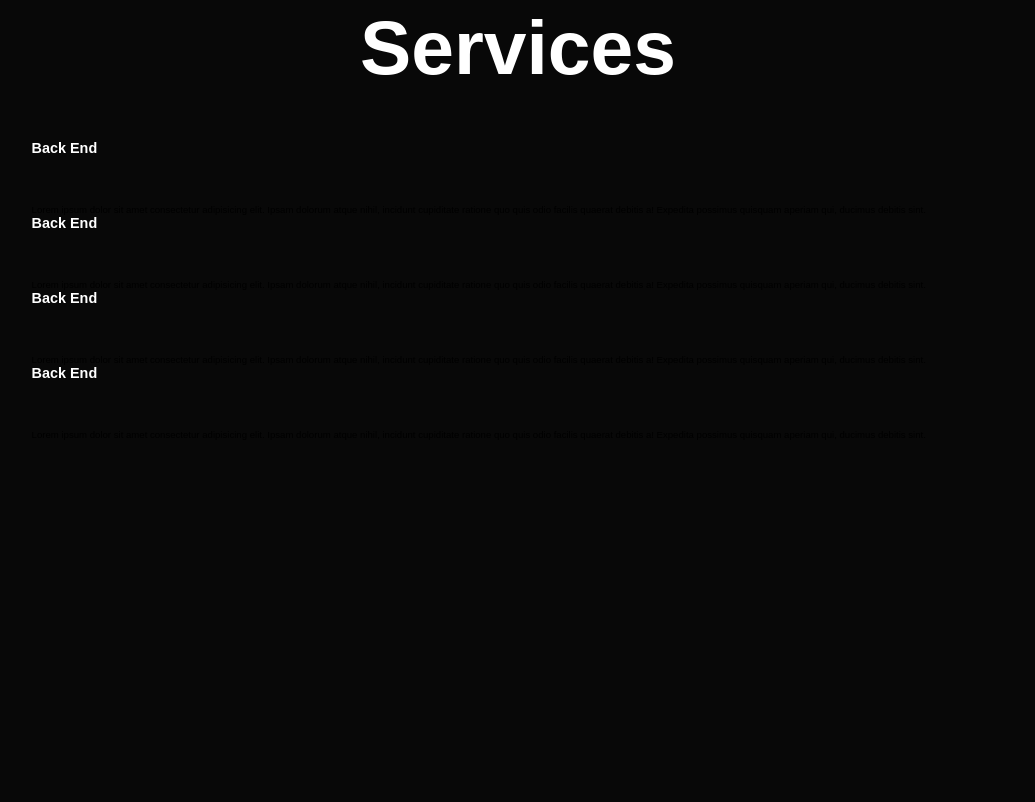
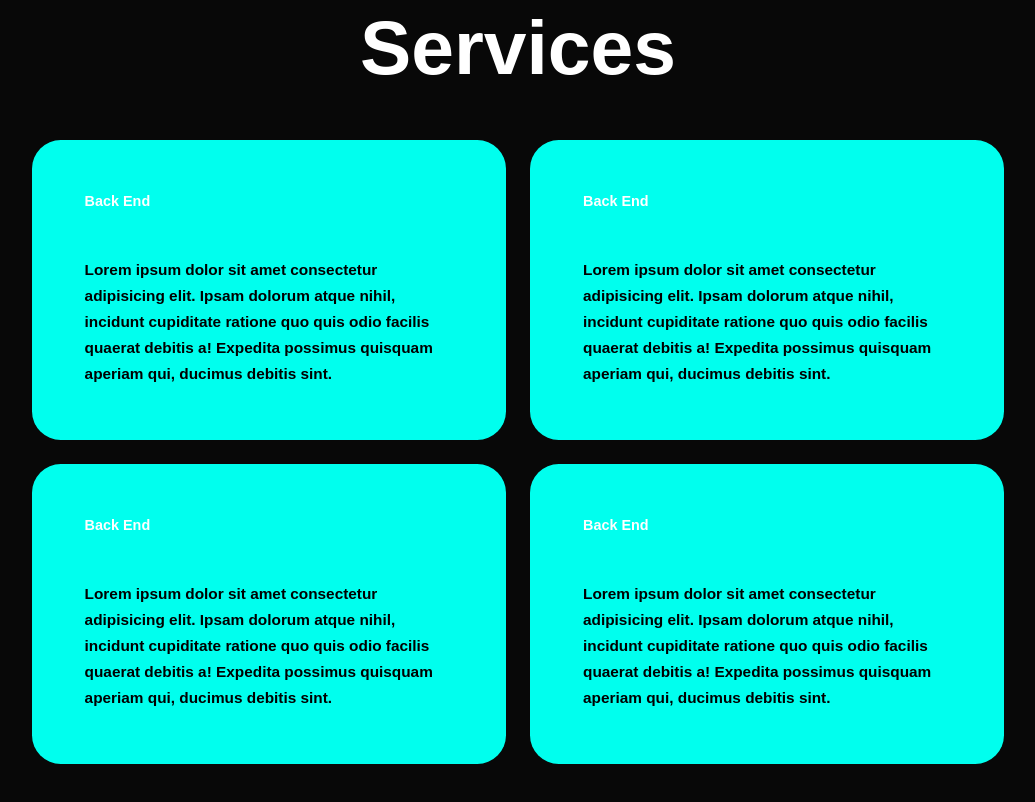
Before and after one commit to fadhil9898/itw2025_b_253040072, a plain HTML site: page itw2025_project1_253040072/index.html in a window 1280 px wide. Shown: the part 2370-3172 px from the top of the page, without its empty margins (122-1157 px from the left). Before the commit the page ends 3077 px from the top, so only its background shows below. Drawn offline with Linux system fonts and the light colour scheme.

Commit message:
service html/css done

```diff
--- a/itw2025_project1_253040072/style.css
+++ b/itw2025_project1_253040072/style.css
@@ -357,4 +357,44 @@ span{
     margin-bottom: 5rem;
     color: white;
 }
-.
+.services-container{
+    display: grid;
+    grid-template-columns: repeat(2,1fr);
+    align-items: center;
+    gap: 2.5rem;
+}
+.service-box{
+    background-color: var(--main-color);
+    height: 300px;
+    border-radius: 3rem;
+    border: 5px solid transparent;
+    cursor: pointer;
+    transition: 0.4s ease-in-out;
+}
+.service-box:hover{
+    background: white;
+    color: black;
+    border: 5px solid var(--main-color);
+    transform: scale(1.03);
+}
+.service-box .service-info{
+    display: flex;
+    flex-direction: column;
+    text-align: left;
+    max-height: 200px;
+    justify-content: left;
+    align-items: baseline;
+    padding: 5rem 5rem;
+}
+.service-info h4{
+    font-size: 3rem;
+    font-weight: 800;
+    line-height: 2;
+}
+.service-info p{
+    font-size: 1.6rem;
+    font-weight: 600;
+    max-height: 100px;
+    line-height: 1.7;
+    margin: auto;
+}
```
